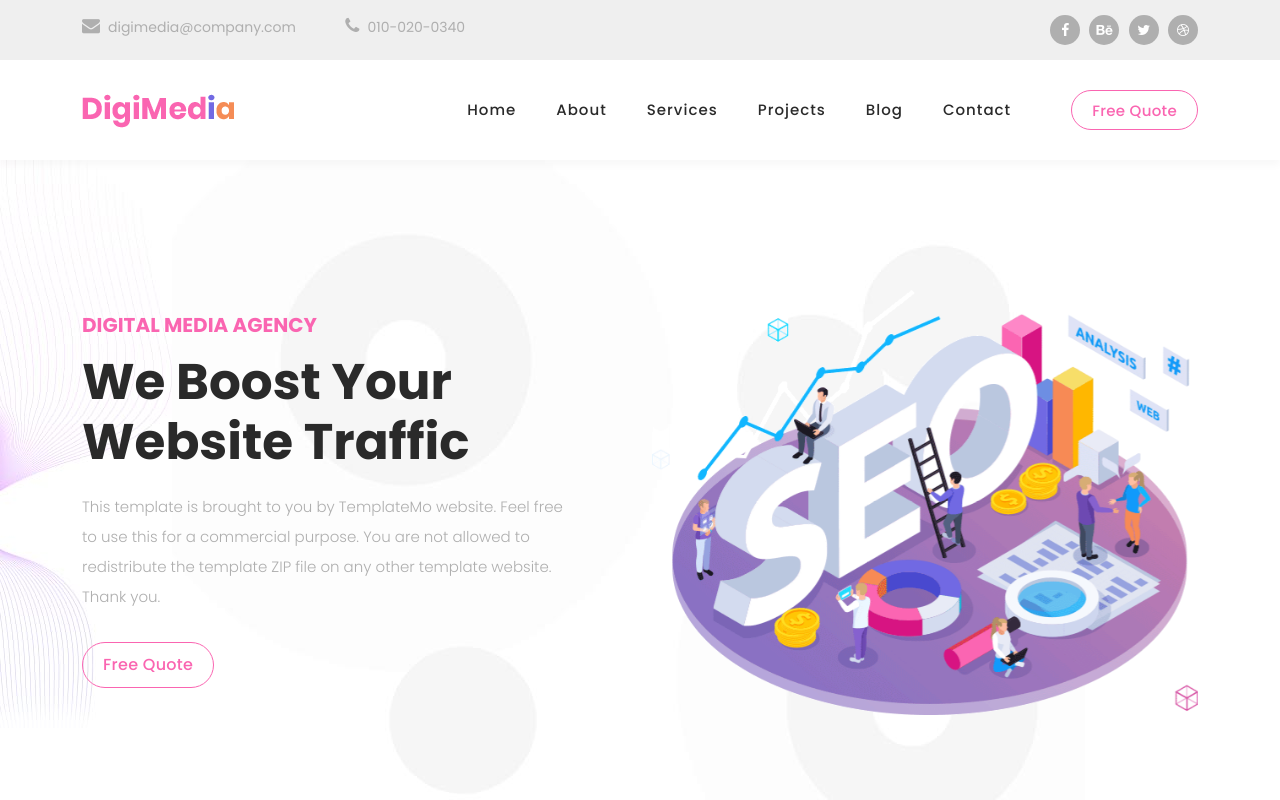
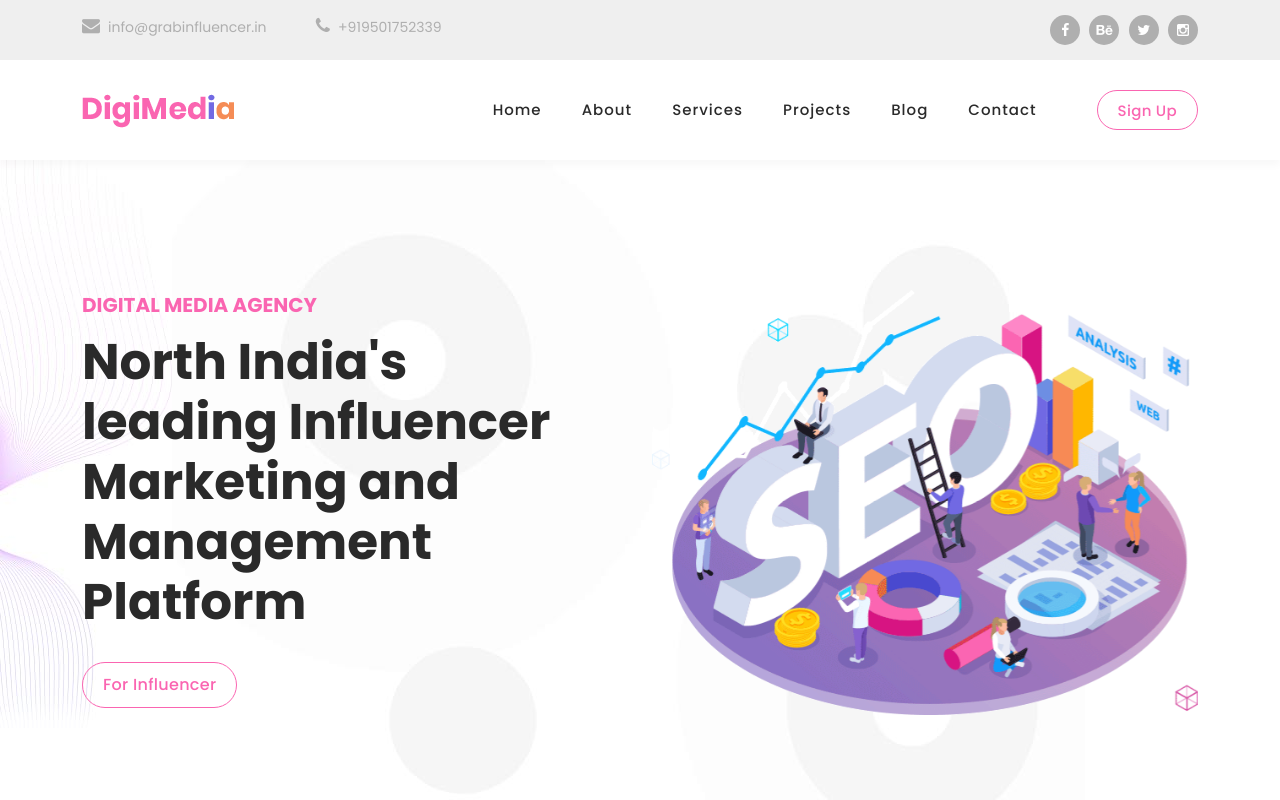
Before and after one commit to chinmaybora/web.github.io, a plain HTML site: page index.html in a window 1280 px wide. Shown: the top 800 px of the page. Drawn offline with Linux system fonts and the light colour scheme.

Commit message:
Update index.html

```diff
--- a/index.html
+++ b/index.html
@@ -11,7 +11,7 @@
     <link rel="preconnect" href="https://fonts.gstatic.com" crossorigin>
     <link href="https://fonts.googleapis.com/css2?family=Poppins:wght@100;200;300;400;500;600;700;800;900&display=swap" rel="stylesheet">
 
-    <title>DigiMedia - Creative SEO HTML5 Template</title>
+    <title>GrabInfluencer - Your Brand's Voice</title>
 
     <!-- Bootstrap core CSS -->
     <link href="vendor/bootstrap/css/bootstrap.min.css" rel="stylesheet">
@@ -23,10 +23,6 @@
     <link rel="stylesheet" href="assets/css/animated.css">
     <link rel="stylesheet" href="assets/css/owl.css">
 <!--
-
-TemplateMo 568 DigiMedia
-
-https://templatemo.com/tm-568-digimedia
 
 -->
   </head>
@@ -52,16 +48,16 @@ https://templatemo.com/tm-568-digimedia
       <div class="row">
         <div class="col-lg-8 col-sm-8 col-7">
           <ul class="info">
-            <li><a href="#"><i class="fa fa-envelope"></i>digimedia@company.com</a></li>
-            <li><a href="#"><i class="fa fa-phone"></i>010-020-0340</a></li>
+            <li><a href="#"><i class="fa fa-envelope"></i>info@grabinfluencer.in</a></li>
+            <li><a href="#"><i class="fa fa-phone"></i>+919501752339</a></li>
           </ul>
         </div>
         <div class="col-lg-4 col-sm-4 col-5">
           <ul class="social-media">
-            <li><a href="#"><i class="fa fa-facebook"></i></a></li>
+            <li><a href="https://www.instagram.com/grabinfluencer/"><i class="fa fa-facebook"></i></a></li>
             <li><a href="#"><i class="fa fa-behance"></i></a></li>
             <li><a href="#"><i class="fa fa-twitter"></i></a></li>
-            <li><a href="#"><i class="fa fa-dribbble"></i></a></li>
+            <li><a href="https://www.instagram.com/grabinfluencer/"><i class="fa fa-instagram"></i></a></li>
           </ul>
         </div>
       </div>
@@ -88,7 +84,7 @@ https://templatemo.com/tm-568-digimedia
               <li class="scroll-to-section"><a href="#portfolio">Projects</a></li>
               <li class="scroll-to-section"><a href="#blog">Blog</a></li>
               <li class="scroll-to-section"><a href="#contact">Contact</a></li>
-              <li class="scroll-to-section"><div class="border-first-button"><a href="#contact">Free Quote</a></div></li>
+              <li class="scroll-to-section"><div class="border-first-button"><a href="https://forms.gle/mvxwC3tE6EXYN3kD9">Sign up</a></div></li>
             </ul>
             <a class='menu-trigger'>
                 <span>Menu</span>
@@ -111,12 +107,12 @@ https://templatemo.com/tm-568-digimedia
                 <div class="row">
                   <div class="col-lg-12">
                     <h6>Digital Media Agency</h6>
-                    <h2>We Boost Your Website Traffic</h2>
-                    <p>This template is brought to you by TemplateMo website. Feel free to use this for a commercial purpose. You are not allowed to redistribute the template ZIP file on any other template website. Thank you.</p>
+                    <h2>North India's leading Influencer Marketing and Management Platform</h2>
+                    <p></p>
                   </div>
                   <div class="col-lg-12">
                     <div class="border-first-button scroll-to-section">
-                      <a href="#contact">Free Quote</a>
+                      <a href="https://forms.gle/mvxwC3tE6EXYN3kD9">For Influencer</a>
                     </div>
                   </div>
                 </div>
```
